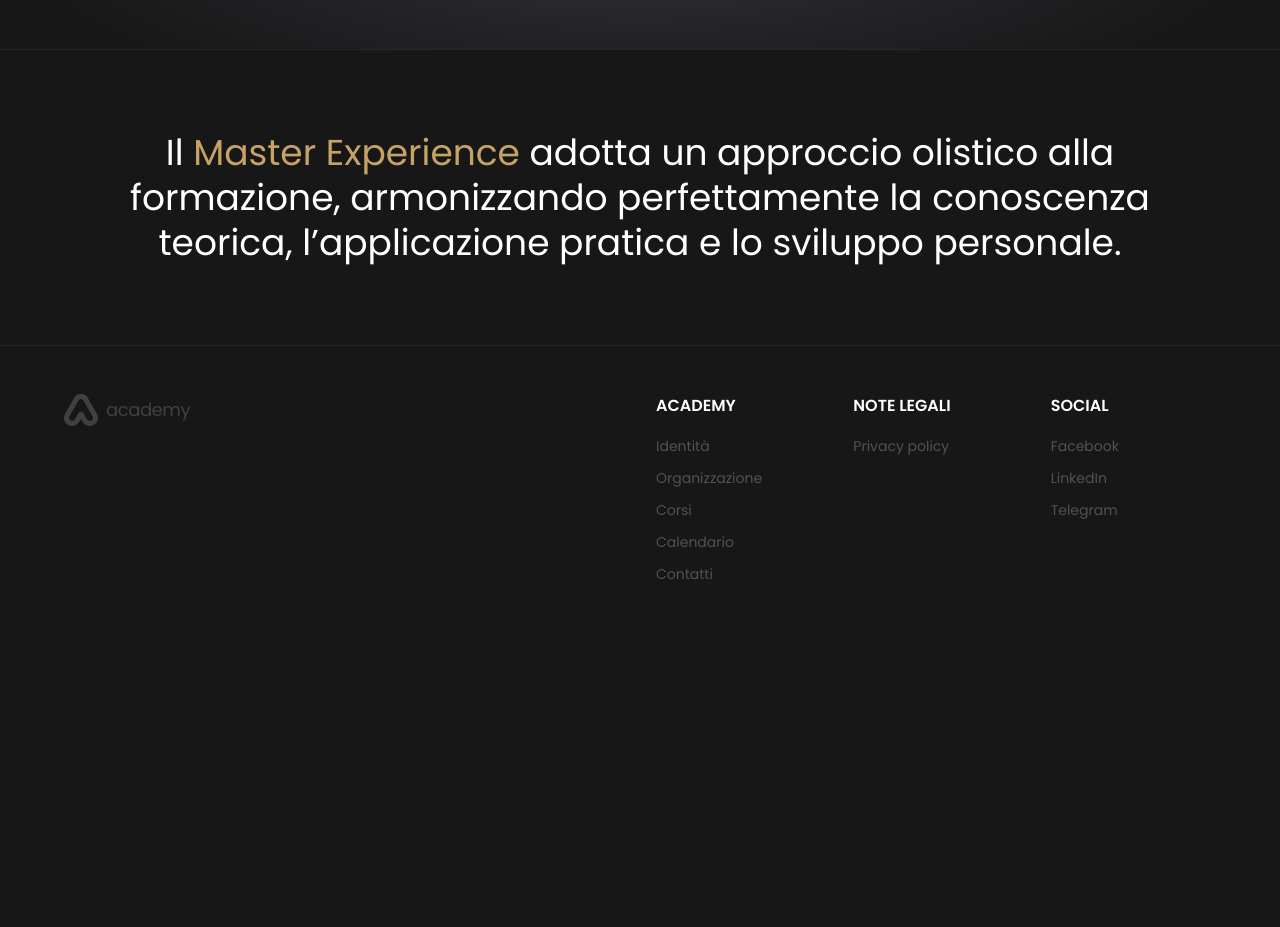
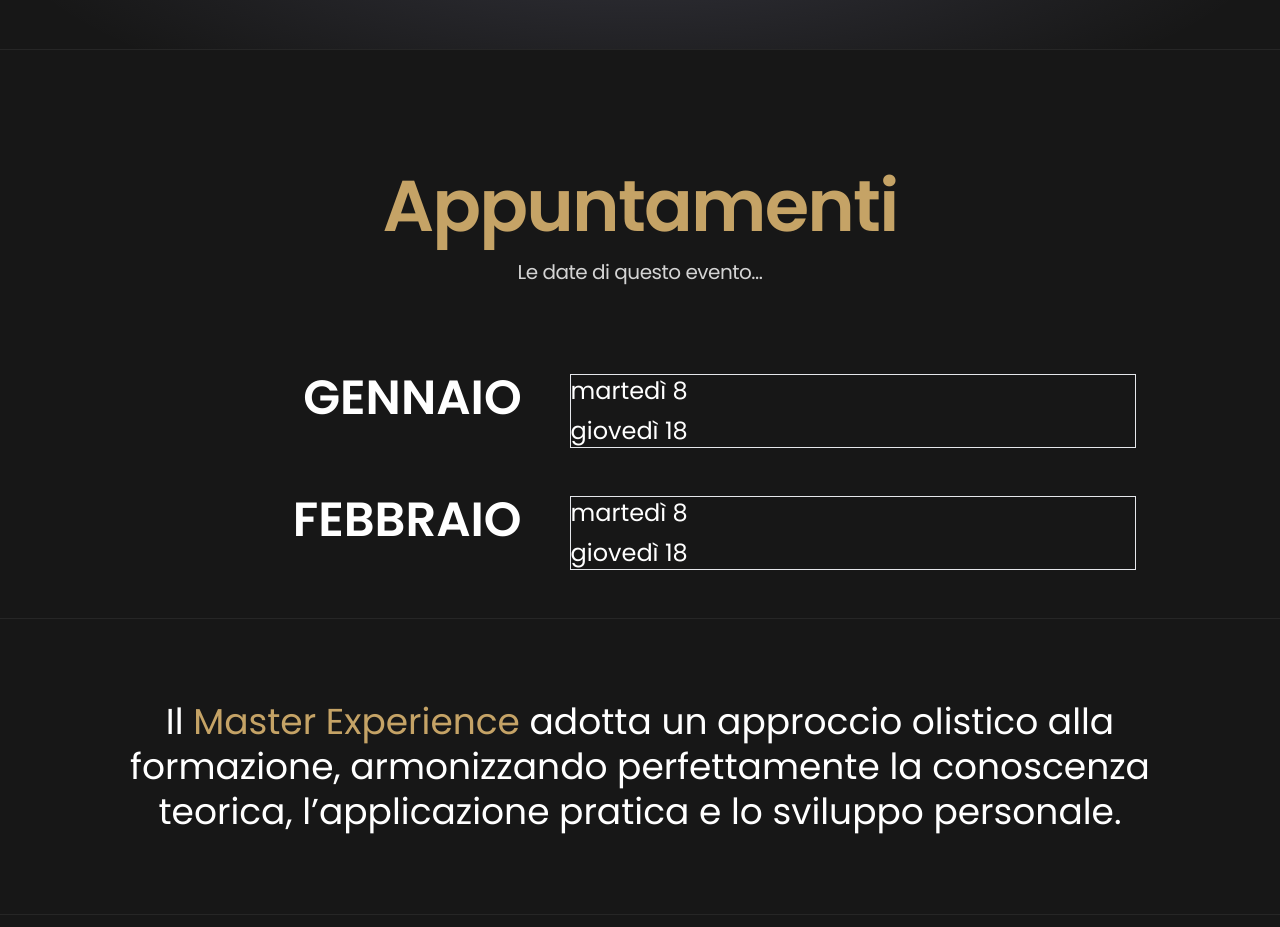
Before and after one commit to plasm/academy, a Nuxt app: page /corsi/master-experience in a window 1280 px wide. Shown: the part 2580-3507 px from the top of the page. Before the commit the page ends 3214 px from the top, so only its background shows below. Built offline with nearby package versions, Linux system fonts and the light colour scheme.

Commit message:
feat: component ac-sticky-dates

```diff
--- /dev/null
+++ b/components/ac-sticky-dates/index.vue
@@ -0,0 +1,44 @@
+<template>
+  <div data-name="ac-sticky-dates">
+    <section id="feature-five" aria-labelledby="feature-five" class="relative">
+      <div class="mx-auto max-w-7xl px-8 py-12 md:px-12 lg:px-16 xl:px-36 ">
+        <div class="flex w-full flex-col gap-12">
+          <div v-for="(section, index) in resources" :key="index" class="w-full gap-4 md:gap-12 lg:flex">
+            <div class="lg:w-2/5 ">
+              <div
+                class="pt-30 pb-30 relative lg:sticky lg:top-36"
+              >
+                <div>
+                  <div class="mb-4 text-right lg:mb-0">
+                    <div class="text-5xl font-semibold uppercase text-white" v-html="section.title" />
+                  </div>
+                </div>
+              </div>
+            </div>
+            <div class="border lg:w-3/5">
+              <slot
+                name="dates"
+                :resource="section"
+              />
+            </div>
+          </div>
+        </div>
+      </div>
+    </section>
+  </div>
+</template>
+
+<script>
+export default {
+  name: 'ac-sticky-dates',
+  props: {
+    resources: {
+      type: Array,
+      default: () => []
+    }
+  },
+}
+</script>
+
+<style lang="scss" scoped>
+</style>
--- /dev/null
+++ b/json/courses/dates.json
@@ -0,0 +1,42 @@
+{
+  "master-experience": [
+    {
+      "title": "Gennaio",
+      "key": "gennaio",
+      "dates": [
+        {
+          "day": "martedì 8"
+        },
+        {
+          "day": "giovedì 18"
+        }
+      ]
+    },
+    {
+      "title": "Febbraio",
+      "key": "febbraio",
+      "dates": [
+        {
+          "day": "martedì 8"
+        },
+        {
+          "day": "giovedì 18"
+        }
+      ]
+    }
+  ],
+  "alta-formazione": [
+    {
+      "title": "Gennaio",
+      "key": "gennaio",
+      "dates": [
+        {
+          "day": "martedì 8"
+        },
+        {
+          "day": "giovedì 18"
+        }
+      ]
+    }
+  ]
+}
--- a/pages/corsi/master-experience.vue
+++ b/pages/corsi/master-experience.vue
@@ -151,6 +151,26 @@
 
     <ac-separator class="mb-20" />
 
+    <ac-heading description="Le date di questo evento...">
+      <template #title>
+        <div class="leading-none ">
+          <span class="text-gold">Appuntamenti</span>
+        </div>
+      </template>
+    </ac-heading>
+
+    <ac-sticky-dates :resources="dates" align="right">
+      <template #dates="{ resource }">
+        <div class="flex flex-col items-start justify-start gap-2">
+          <div v-for="(item, index) in resource.dates" :key="index" class="text-left text-2xl text-white">
+            {{ item.day }}
+          </div>
+        </div>
+      </template>
+    </ac-sticky-dates>
+
+    <ac-separator class="mb-20" />
+
     <div class="mx-auto max-w-6xl  px-4">
       <div class="my-10 text-center text-4xl leading-tight text-white">
         Il <span class="text-gold">Master Experience</span> adotta un approccio olistico alla formazione, armonizzando perfettamente la conoscenza teorica, l’applicazione pratica e lo sviluppo personale.
@@ -160,11 +180,13 @@
 </template>
 
 <script>
+import dates from '@/json/courses/dates.json'
 export default {
   name: 'page-master-experience',
   data () {
     return {
-      hover: ''
+      hover: '',
+      dates: dates['master-experience']
     }
   }
 }
```
